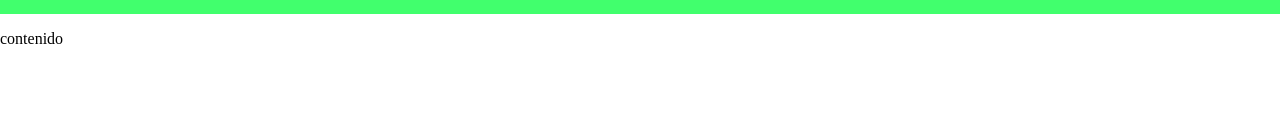
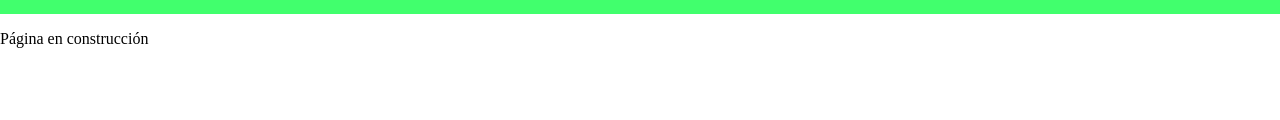
Before and after one commit to OscarLuque-31/Act2GitVsCode_Oscar, a plain HTML site: page index.html in a window 1280 px wide. Shown: the part 180-300 px from the top of the page. Drawn offline with Linux system fonts and the light colour scheme.

Commit message:
Añado página en construcción en inicio

```diff
--- a/index.html
+++ b/index.html
@@ -17,7 +17,7 @@
         </nav>
     </header>
     <div class="contenedor">
-        <p>contenido</p>
+        <p>Página en construcción</p>
     </div>
     <footer>
         <h2>Desarrollado por IES Pablo Picasso</h2>
```
